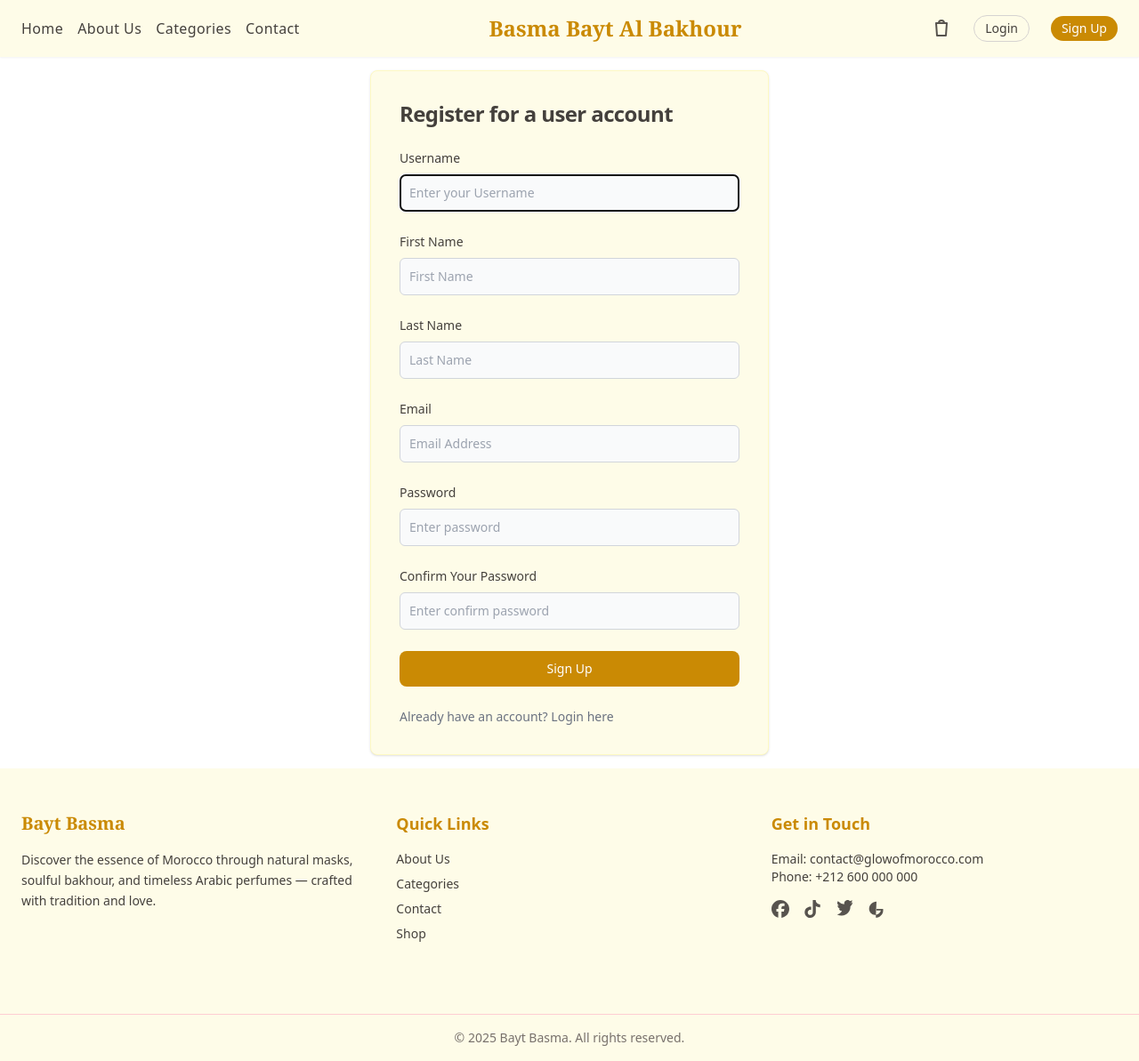
After one commit to YassmineElhamim/ecommerce_website_with_django, a Django app: page /register/ in a window 1280 px wide. The commit adds this page. Shown: the whole page at 89% size. Run offline with Django 5.2, Linux system fonts and the light colour scheme; some libraries are stand-ins or nearby versions.

Commit message:
sign up logic and form done

```diff
--- /dev/null
+++ b/ecommerce/store/forms.py
@@ -0,0 +1,62 @@
+from django.contrib.auth.models import User
+from django.contrib.auth.forms import UserCreationForm
+from django import forms
+
+class SignUpForm(UserCreationForm):
+    email = forms.EmailField(
+        label="",
+        widget=forms.TextInput(attrs={
+            'class': 'block w-full rounded-md border border-gray-300 bg-gray-50 p-2.5 text-gray-900 focus:border-yellow-500 focus:ring-yellow-500 sm:text-sm',
+            'placeholder': 'Email Address'
+        })
+    )
+
+
+    first_name = forms.CharField(
+        label="",
+        widget=forms.TextInput(attrs={
+            'class': 'block w-full rounded-md border border-gray-300 bg-gray-50 p-2.5 text-gray-900 focus:border-yellow-500 focus:ring-yellow-500 sm:text-sm',
+            'placeholder': 'First Name'
+        })
+    )
+
+
+    last_name = forms.CharField(
+        label="",
+        widget=forms.TextInput(attrs={
+            'class': 'block w-full rounded-md border border-gray-300 bg-gray-50 p-2.5 text-gray-900 focus:border-yellow-500 focus:ring-yellow-500 sm:text-sm',
+            'placeholder': 'Last Name'
+        })
+    )
+
+    class Meta:
+        model = User
+        fields = ('username', 'first_name', 'last_name', 'email', 'password1', 'password2')
+
+    def __init__(self, *args, **kwargs):
+        super(SignUpForm, self).__init__(*args, **kwargs)
+
+        tailwind_input_class = 'block w-full rounded-md border border-gray-300 bg-gray-50 p-2.5 text-gray-900 focus:border-yellow-500 focus:ring-yellow-500 sm:text-sm'
+
+        self.fields['username'].widget.attrs.update({
+            'class': tailwind_input_class,
+            'placeholder': 'Enter your Username'
+        })
+        self.fields['username'].label = ''
+        self.fields['username'].help_text = ''
+
+
+        self.fields['password1'].widget.attrs.update({
+            'class': tailwind_input_class,
+            'placeholder': 'Enter password'
+        })
+        self.fields['password1'].label = ''
+        self.fields['password1'].help_text = ''
+
+
+        self.fields['password2'].widget.attrs.update({
+            'class': tailwind_input_class,
+            'placeholder': 'Enter confirm password'
+        })
+        self.fields['password2'].label = ''
+        self.fields['password2'].help_text = ''
--- a/ecommerce/store/templates/navbar.html
+++ b/ecommerce/store/templates/navbar.html
@@ -39,7 +39,7 @@
              class="px-3 py-1 text-sm rounded-full border border-stone-300 text-stone-700 hover:border-yellow-600 hover:text-yellow-700 transition">
             Login
           </a>
-          <a href="{% url 'home' %}"
+          <a href="{% url 'register' %}"
              class="px-3 py-1 text-sm rounded-full bg-yellow-600 text-white hover:bg-yellow-700 transition">
             Sign Up
           </a>
--- /dev/null
+++ b/ecommerce/store/templates/register.html
@@ -0,0 +1,68 @@
+{% extends 'base.html' %}
+{% block title %}Login{% endblock %}
+
+{% block content %}
+    <section class="bg-white">
+    <div class="flex flex-col items-center justify-center px-6 py-8 mx-auto md:h-screen lg:py-0">
+        <div class="w-full bg-yellow-50 opacity-100 rounded-lg border border-yellow-100 shadow  md:mt-0 sm:max-w-md xl:p-0 ">
+            <div class="p-6 space-y-4 md:space-y-6 sm:p-8">
+                <h1 class="text-xl font-bold leading-tight tracking-tight text-stone-700 md:text-2xl ">
+                    Register for a user account
+                </h1>
+                <form class="space-y-4 md:space-y-6" method="POST" action="{% url 'register' %}">
+                    {% csrf_token %}
+                    <div>
+                        <label for="username" class="block mb-2 text-sm font-medium text-stone-700 ">Username</label>
+                        {{form.username}}
+                        {% if form.username.errors %}
+                            <p class="text-sm text-red-600">{{ form.username.errors.0 }}</p>
+                        {% endif %}
+                    </div>
+                    <div>
+                        <label for="first_name" class="block mb-2 text-sm font-medium text-stone-700 ">First Name</label>
+                        {{form.first_name}}
+                        {% if form.first_name.errors %}
+                            <p class="text-sm text-red-600">{{ form.first_name.errors.0 }}</p>
+                        {% endif %}
+                    </div>
+                    <div>
+                        <label for="last_name" class="block mb-2 text-sm font-medium text-stone-700 ">Last Name</label>
+                        {{form.last_name}}
+                        {% if form.last_name.errors %}
+                            <p class="text-sm text-red-600">{{ form.last_name.errors.0 }}</p>
+                        {% endif %}
+                    </div>
+                    <div>
+                        <label for="email" class="block mb-2 text-sm font-medium text-stone-700 ">Email</label>
+                        {{form.email}}
+                        {% if form.email.errors %}
+                            <p class="text-sm text-red-600">{{ form.email.errors.0 }}</p>
+                        {% endif %}
+                    </div>
+                    <div>
+                        <label for="password1" class="block mb-2 text-sm font-medium text-stone-700 ">Password</label>
+                        {{form.password1}}
+                        {% if form.password1.errors %}
+                            <p class="text-sm text-red-600">{{ form.password1.errors.0 }}</p>
+                        {% endif %}
+                    </div>
+                    <div>
+                        <label for="password2" class="block mb-2 text-sm font-medium text-stone-700 ">Confirm Your Password</label>
+                        {{form.password2}}
+                        {% if form.password2.errors %}
+                            <p class="text-sm text-red-600">{{ form.password2.errors.0 }}</p>
+                        {% endif %}
+                    </div>
+                    <button type="submit" class="w-full text-white bg-yellow-600 hover:bg-yellow-700 focus:ring-4 focus:outline-none focus:ring-primary-300 font-medium rounded-lg text-sm px-5 py-2.5 text-center ">
+                        Sign Up
+                    </button>
+                </form>
+                <p class="text-sm font-light text-gray-500">
+                    Already have an account?
+                    <a href="{% url 'login' %}" class="font-medium text-primary-600 hover:underline">Login </a>here
+                </p>
+            </div>
+        </div>
+    </div>
+    </section>
+{% endblock %}
--- a/ecommerce/store/urls.py
+++ b/ecommerce/store/urls.py
@@ -6,4 +6,5 @@ urlpatterns = [
     path('products/', views.products, name='products'),
     path('login/', views.login_user, name='login'),
     path('logout/', views.logout_user, name='logout'),
+    path('register/',views.register_user, name='register'),
 ]
--- a/ecommerce/store/views.py
+++ b/ecommerce/store/views.py
@@ -2,6 +2,10 @@ from django.shortcuts import render, redirect
 from .models import Product
 from django.contrib.auth import authenticate, login, logout
 from django.contrib import messages
+from django.contrib.auth.models import User
+from django.contrib.auth.forms import UserCreationForm
+from.forms import SignUpForm
+from django import forms
 
 
 def home(request):
@@ -33,3 +37,22 @@ def logout_user(request):
     logout(request)
     messages.success(request, 'You have successfully logged out!')
     return redirect('home')
+
+def register_user(request):
+    form = SignUpForm()
+    if request.method == "POST":
+        form = SignUpForm(request.POST)
+        if form.is_valid():
+            form.save()
+            username = form.cleaned_data['username']
+            password = form.cleaned_data['password1']
+            #login user
+            user = authenticate(username=username, password=password)
+            login(request,user)
+            messages.success(request, ("Registration Successful! You are now logged in."))
+            return redirect('home')
+        else:
+            messages.success(request, ("whoops! something went wrong - please try again..."))
+            return render(request, 'register.html', {'form': form})
+    else:
+        return render(request, 'register.html',{'form':form})
```
Also changed, not shown: ecommerce/store/templates/login.html (+4 -4 lines).
